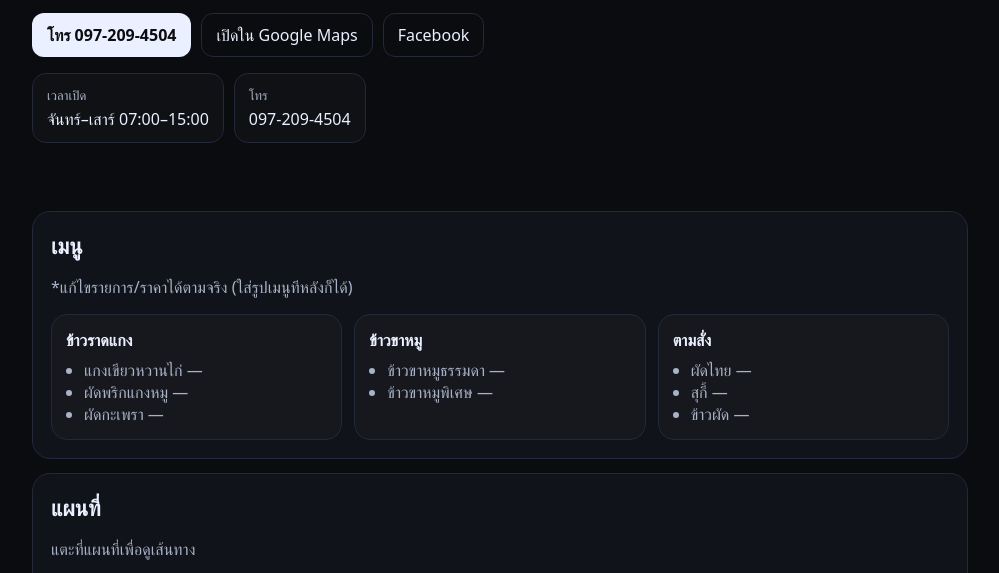
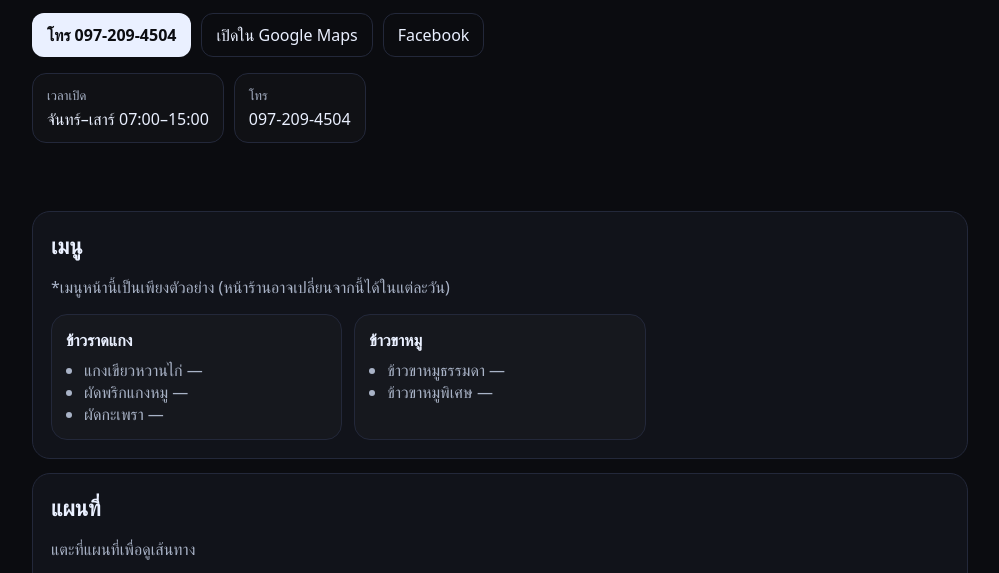
Before and after one commit to korawichkavee/khaochang-kitchen, a plain HTML site: page index.html in a window 1280 px wide. Shown: the part 186-759 px from the top of the page, without its empty margins (140-1139 px from the left). Drawn offline with Linux system fonts and the light colour scheme.

Commit message:
Revise menu section to reflect daily changes
Updated menu section to indicate that the menu may change daily.

```diff
--- a/index.html
+++ b/index.html
@@ -52,7 +52,7 @@
   <main class="wrap">
     <section id="menu" class="card">
       <h2>เมนู</h2>
-      <p class="muted">*แก้ไขรายการ/ราคาได้ตามจริง (ใส่รูปเมนูทีหลังก็ได้)</p>
+      <p class="muted">*เมนูหน้านี้เป็นเพียงตัวอย่าง (หน้าร้านอาจเปลี่ยนจากนี้ได้ในแต่ละวัน)</p>
 
       <div class="grid">
         <div class="tile">
@@ -72,14 +72,6 @@
           </ul>
         </div>
 
-        <div class="tile">
-          <h3>ตามสั่ง</h3>
-          <ul>
-            <li>ผัดไทย <span class="price">—</span></li>
-            <li>สุกี้ <span class="price">—</span></li>
-            <li>ข้าวผัด <span class="price">—</span></li>
-          </ul>
-        </div>
       </div>
     </section>
 
```
